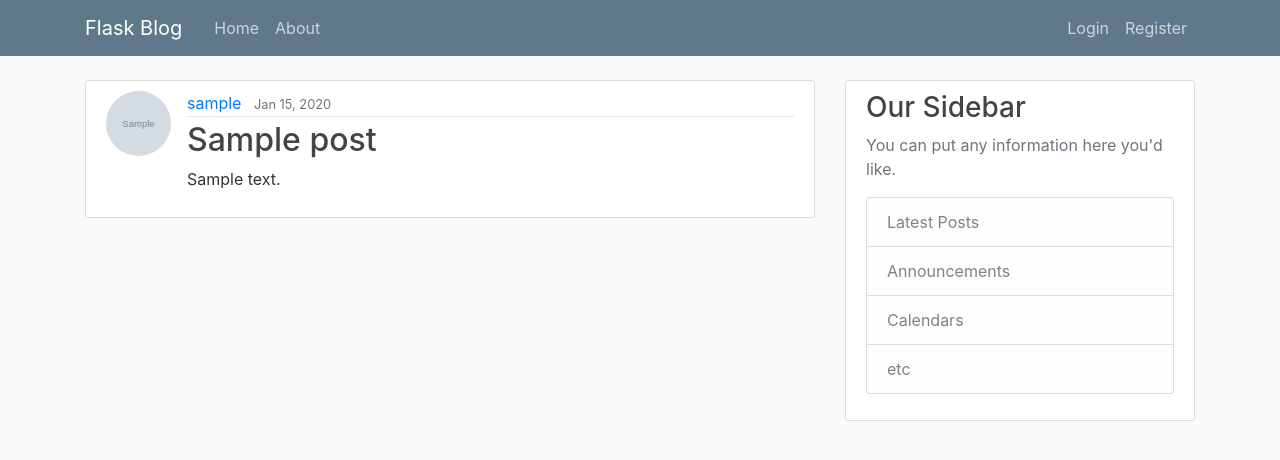
After one commit to johnlovesdata/flask-blog, a Flask app: page /post/1 in a window 1280 px wide. The commit adds this page. Shown: the top 460 px of the page. Run offline with Flask 2, Linux system fonts and the light colour scheme; tables that the repository leaves empty hold one stand-in row (values such as "Sample post"); grey boxes marked "Sample" are stand-in pictures; some libraries are stand-ins or nearby versions.

Commit message:
add crud for posts

```diff
--- a/flaskblog/routes.py
+++ b/flaskblog/routes.py
@@ -1,31 +1,17 @@
-from flask import Flask, render_template, url_for, flash, redirect, request
+from flask import Flask, render_template, url_for, flash, redirect, request, abort
 from flaskblog import app, db, bcrypt
-from flaskblog.forms import RegistrationForm, LoginForm, UpdateAccountForm
+from flaskblog.forms import RegistrationForm, LoginForm, UpdateAccountForm, PostForm
 from flaskblog.models import User, Post
 from flask_login import login_user, current_user, logout_user, login_required
 import secrets
 import pathlib
 from PIL import Image
 
-posts = [
-    {
-        "author": "John Schroeder",
-        "title": "blog post 1",
-        "content": "first post content",
-        "date_posted": "April 20, 2018",
-    },
-    {
-        "author": "Jane Doe",
-        "title": "blog post 2",
-        "content": "second post content",
-        "date_posted": "April 21, 2018",
-    },
-]
-
 
 @app.route("/")
 @app.route("/home")
 def home():
+    posts = Post.query.all()
     return render_template("home.html", posts=posts)
 
 
@@ -110,3 +96,59 @@
     return render_template(
         "account.html", title="Account", image_file=image_file, form=form
     )
+
+
+@app.route("/post/new", methods=["GET", "POST"])
+@login_required
+def new_post():
+    form = PostForm()
+    if form.validate_on_submit():
+        post = Post(
+            title=form.title.data, content=form.content.data, author=current_user
+        )
+        db.session.add(post)
+        db.session.commit()
+        flash("Post has been created", "success")
+        return redirect(url_for("home"))
+    return render_template(
+        "create_post.html", title="New Post", form=form, legend="New Post"
+    )
+
+
+@app.route("/post/<int:post_id>")
+def post(post_id):
+    post = Post.query.get_or_404(post_id)
+    return render_template("post.html", title=post.title, post=post)
+
+
+@app.route("/post/<int:post_id>/update", methods=["GET", "POST"])
+@login_required
+def update_post(post_id):
+    post = Post.query.get_or_404(post_id)
+    if post.author != current_user:
+        abort(403)
+    form = PostForm()
+    if form.validate_on_submit():
+        post.title = form.title.data
+        post.content = form.content.data
+        db.session.commit()
+        flash("Your post has been updated", "success")
+        return redirect(url_for("post", post_id=post.id))
+    elif request.method == "GET":
+        form.title.data = post.content
+        form.content.data = post.content
+    return render_template(
+        "create_post.html", title="Update Post", form=form, legend="Update Post"
+    )
+
+
+@app.route("/post/<int:post_id>/delete", methods=["POST"])
+@login_required
+def delete_post(post_id):
+    post = Post.query.get_or_404(post_id)
+    if post.author != current_user:
+        abort(403)
+    db.session.delete(post)
+    db.session.commit()
+    flash("Your post has been deleted", "success")
+    return redirect(url_for("home"))
--- a/flaskblog/templates/layout.html
+++ b/flaskblog/templates/layout.html
@@ -35,7 +35,8 @@
                         <!-- Navbar Right Side -->
                         <div class="navbar-nav">
                             {% if current_user.is_authenticated %}
-                            <a class="nav-item nav-link" href="{{ url_for('account') }}">Account</a>
+                            <a class="nav-item nav-link" href="{{ url_for('account') }}">Your Account</a>
+                            <a class="nav-item nav-link" href="{{ url_for('new_post') }}">Create Post</a>
                             <a class="nav-item nav-link" href="{{ url_for('logout') }}">Logout</a>
                             {% else %}
                             <a class="nav-item nav-link" href="{{ url_for('login') }}">Login</a>
--- /dev/null
+++ b/flaskblog/templates/post.html
@@ -0,0 +1,43 @@
+{% extends "layout.html" %}
+{% block content %}
+<article class="media content-section">
+    <img class="rounded-circle article-img"
+        src="{{ url_for('static', filename='profile_pics/' + post.author.image_file)}}" alt="">
+    <div class="media-body">
+        <div class="article-metadata">
+            <a class="mr-2" href="#">{{ post.author.username }}</a>
+            <small class="text-muted">{{ post.date_posted.strftime('%b %d, %Y') }}</small>
+            {% if post.author == current_user %}
+            <div>
+                <a class="btn btn-secondary btn-sm mt-1 mb-1"
+                    href="{{ url_for('update_post', post_id=post.id)}}">Update</a>
+                <button type="button" class="btn btn-danger btn-sm m-1" data-toggle="modal"
+                    data-target="#deleteModal">Delete</button>
+            </div>
+            {% endif %}
+        </div>
+        <h2 class="article-title">{{ post.title }}</h2>
+        <p class="article-content">{{ post.content }}</p>
+    </div>
+</article>
+<!-- Modal -->
+<div class="modal fade" id="deleteModal" tabindex="-1" role="dialog" aria-labelledby="deleteModalLabel"
+    aria-hidden="true">
+    <div class="modal-dialog" role="document">
+        <div class="modal-content">
+            <div class="modal-header">
+                <h5 class="modal-title" id="deleteModalLabel">Delete Post?</h5>
+                <button type="button" class="close" data-dismiss="modal" aria-label="Close">
+                    <span aria-hidden="true">&times;</span>
+                </button>
+            </div>
+            <div class="modal-footer">
+                <button type="button" class="btn btn-secondary" data-dismiss="modal">Close</button>
+                <form action="{{ url_for('delete_post', post_id=post.id) }}" method="POST">
+                    <input type="submit" class="btn btn-danger" value="Delete">
+                </form>
+            </div>
+        </div>
+    </div>
+</div>
+{% endblock content %}
```
Also changed, not shown: flaskblog/forms.py (+7 -1 lines), flaskblog/templates/create_post.html (added, +40 -0 lines), flaskblog/templates/home.html (+5 -3 lines).
